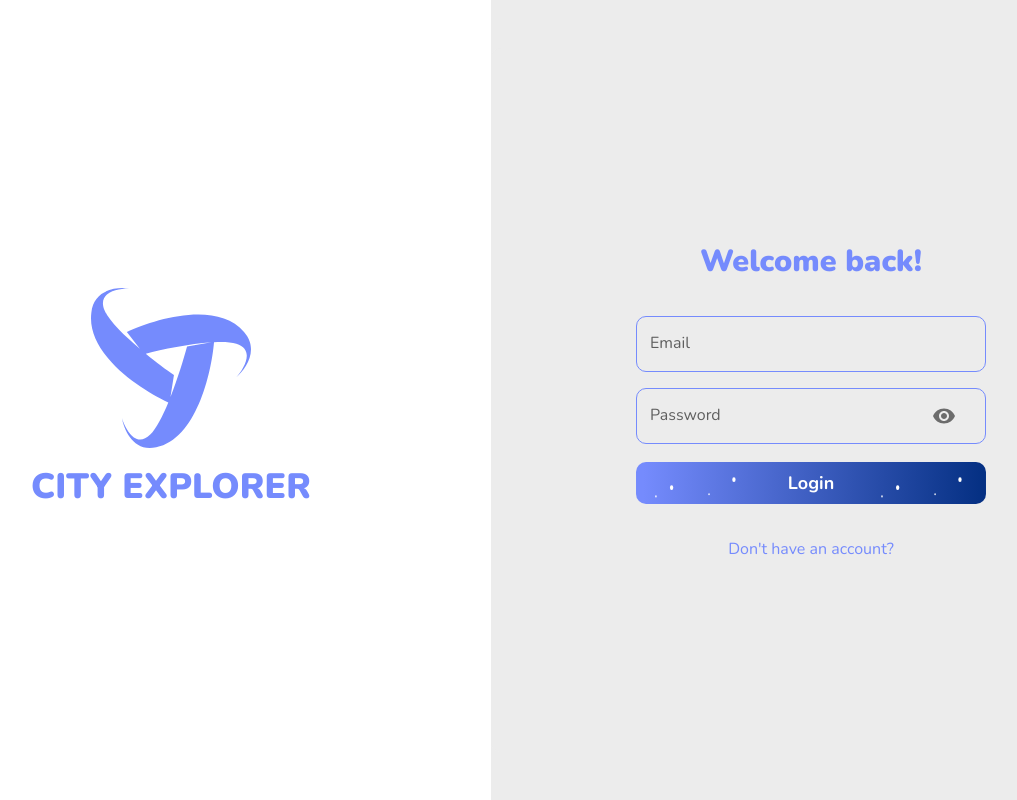
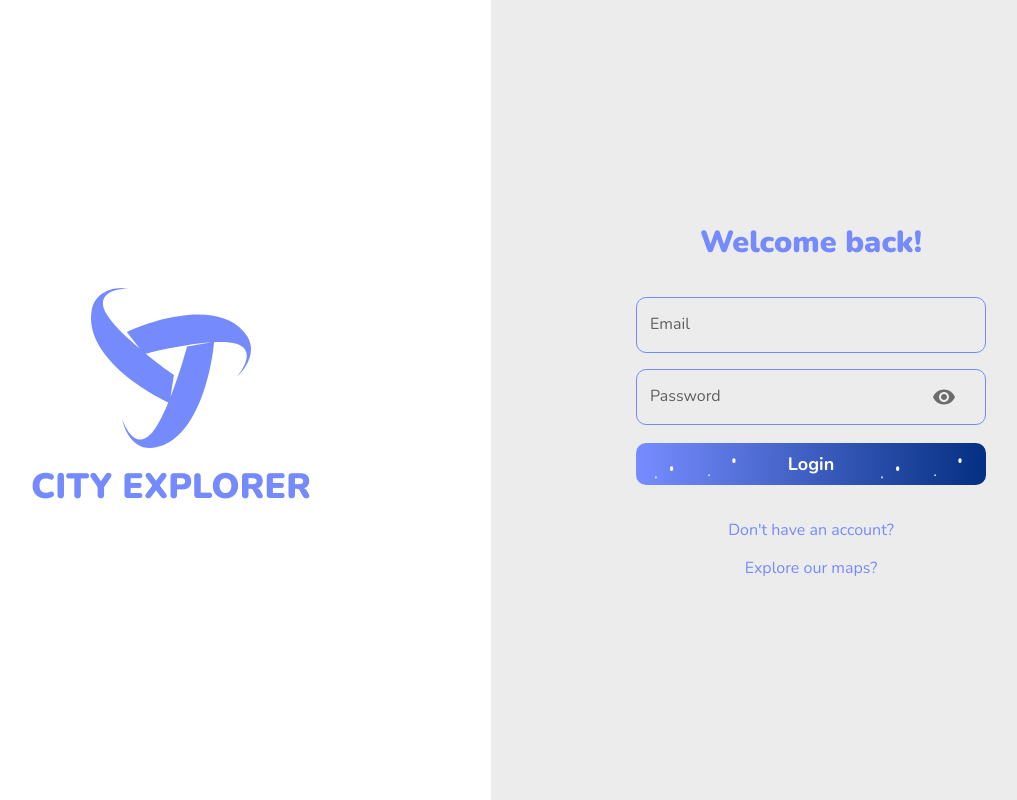
Before and after one commit to Habibat-Yinusa/City_Explorer_Merged, a React (Vite) app: page / in a window 1280 px wide. Shown: the whole page, without its empty margins (149-1166 px from the left). Built offline with nearby package versions, Linux system fonts and the light colour scheme; no server answers.

Commit message:
created a link to maps page

```diff
--- a/src/pages/Auth/Login.tsx
+++ b/src/pages/Auth/Login.tsx
@@ -193,6 +193,17 @@ const Login = () => {
             >
               Don't have an account?
             </Link>
+            <Link
+              to="/explore-maps"
+              style={{
+                fontSize: "1rem",
+                color: "#758BFD",
+                textDecoration: "none",
+                marginTop: "1em",
+              }}
+            >
+              Explore our maps?
+            </Link>
           </Box>
         </CenteredBox>
       </CenteredBox>
```
